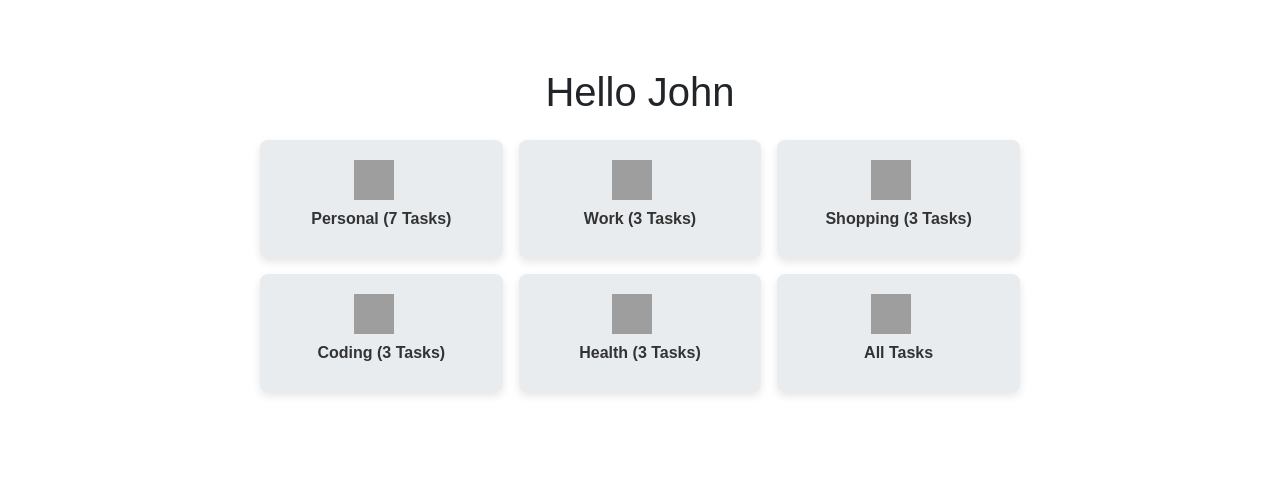
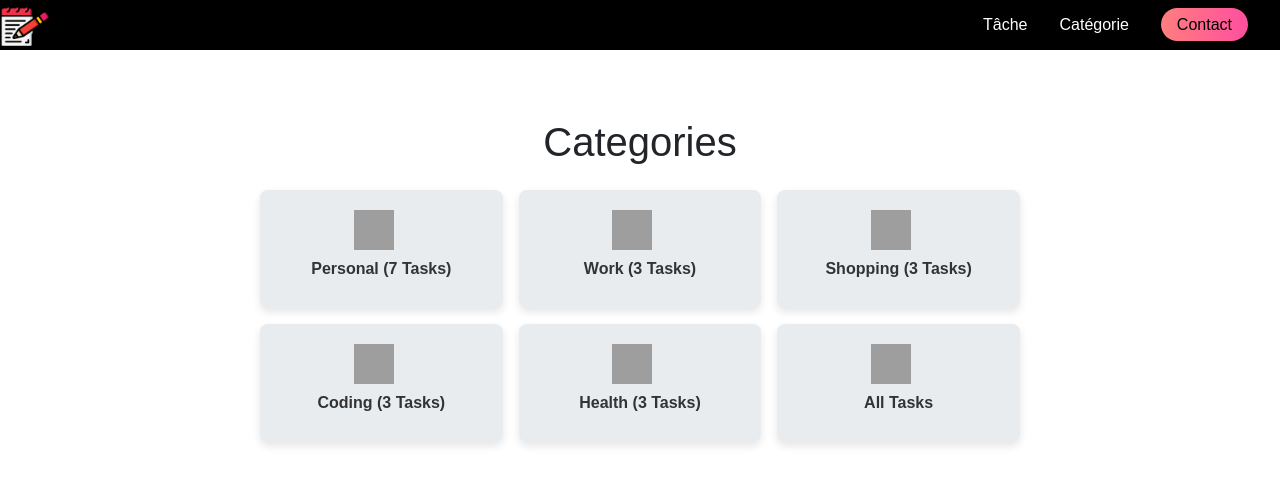
Before and after one commit to debscoding-girl05/todoListGitGroup, a website: page categories.html in a window 1280 px wide. Drawn offline with nearby package versions, Linux system fonts and the light colour scheme; grey boxes are pictures that could not be loaded.

Commit message:
modification d'index ajout logo et correction2

```diff
--- a/categories.html
+++ b/categories.html
@@ -10,8 +10,18 @@
 </head>
 
 <body>
+
+    <nav>
+        <img src="images/paper.png" alt="Logo" class="logo">
+        <ul>
+            <li><a href="index.html">Tâche</a></li>
+            <li><a href="categories.html">Catégorie</a></li>
+            <li><a href="contact.html" class="contact">Contact</a></li>
+        </ul>
+    </nav>
+
   <div class="container my-5">
-    <h1 class="mb-4">Hello John</h1>
+    <h1 class="mb-4">Categories</h1>
     <div class="row g-3">
       <!-- Personal Category Card -->
       <div class="col-md-4">
@@ -62,7 +72,7 @@
     const buttons = document.querySelectorAll('.todo-card button');
     buttons.forEach(button => {
       button.addEventListener('click', () => {
-        alert(`Viewing tasks for "${button.textContent}"`);
+        window.location.href = 'index.html'
       });
     });
   </script>
```
